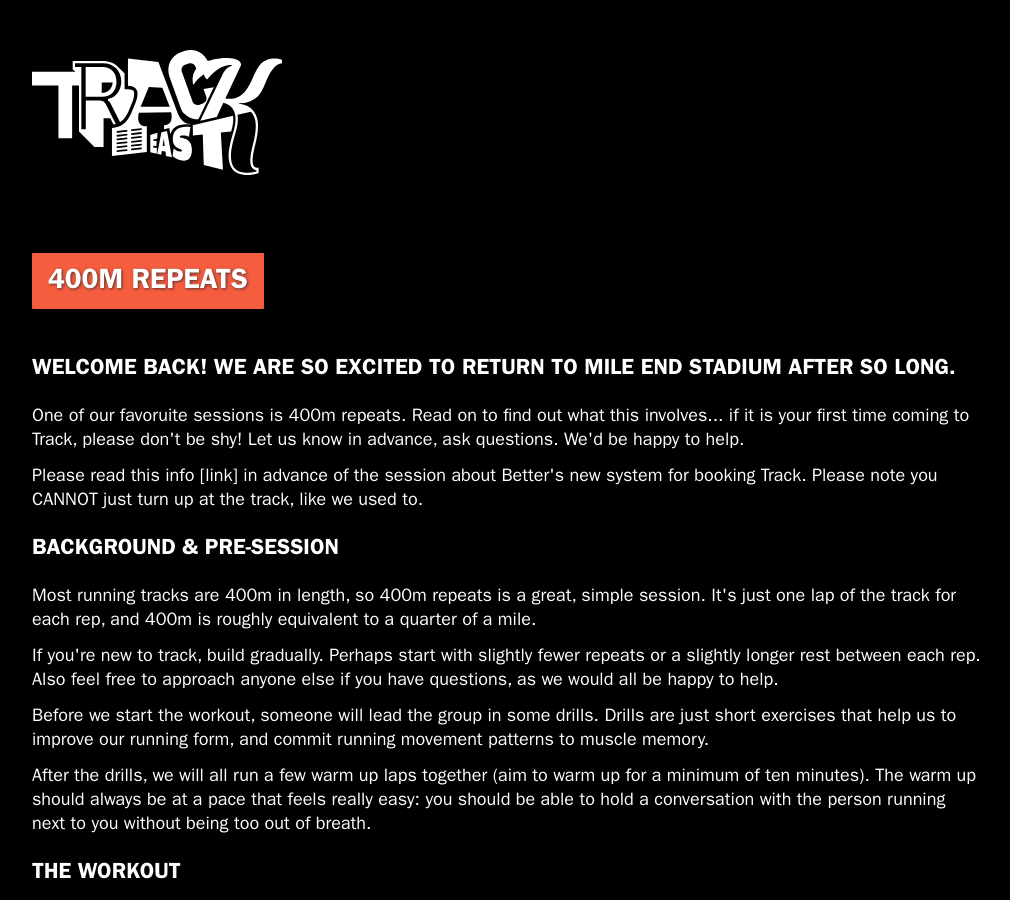
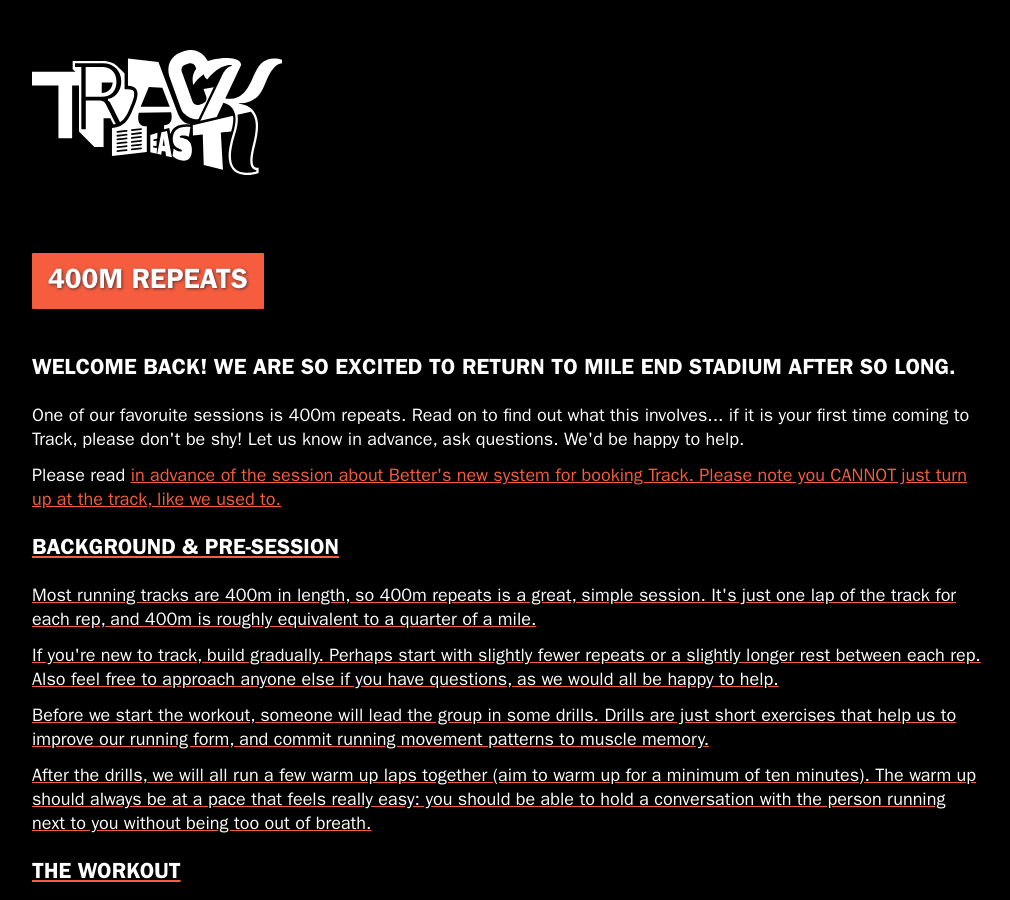
Before and after one commit to benhubbard434/trackeast, a Jekyll site: the page built from 400-repeats.html, in a window 1280 px wide and 900 px high. Shown: the whole window, without its empty margins (133-1143 px from the left). Built offline with Jekyll 4.4.1, drawn with Linux system fonts in a browser that asks for light colours; nearby versions of some CDN libraries; some web fonts are replaced.

Commit message:
Update 400-repeats.html

```diff
--- a/400-repeats.html
+++ b/400-repeats.html
@@ -5,7 +5,7 @@
 <h4>WELCOME BACK! We are so excited to return to Mile End Stadium after so long.</h4>
 <p>One of our favoruite sessions is 400m repeats. Read on to find out what this involves... if it is your first time coming to Track, please don't be shy! Let us know in advance, ask questions. We'd be happy to help.</p>
 
-<p>Please read this info [link] in advance of the session about Better's new system for booking Track. Please note you CANNOT just turn up at the track, like we used to.</p>
+<p>Please read <a href="https://trackeast.co.uk/how-to-run-with-us/"this info</a> in advance of the session about Better's new system for booking Track. Please note you CANNOT just turn up at the track, like we used to.</p>
 
 <h4>Background & pre-session</h4>
             <p>Most running tracks are 400m in length, so 400m repeats is a great, simple session. It's just one lap of the track for each rep, and 400m is roughly equivalent to a quarter of a mile.</p>
```
